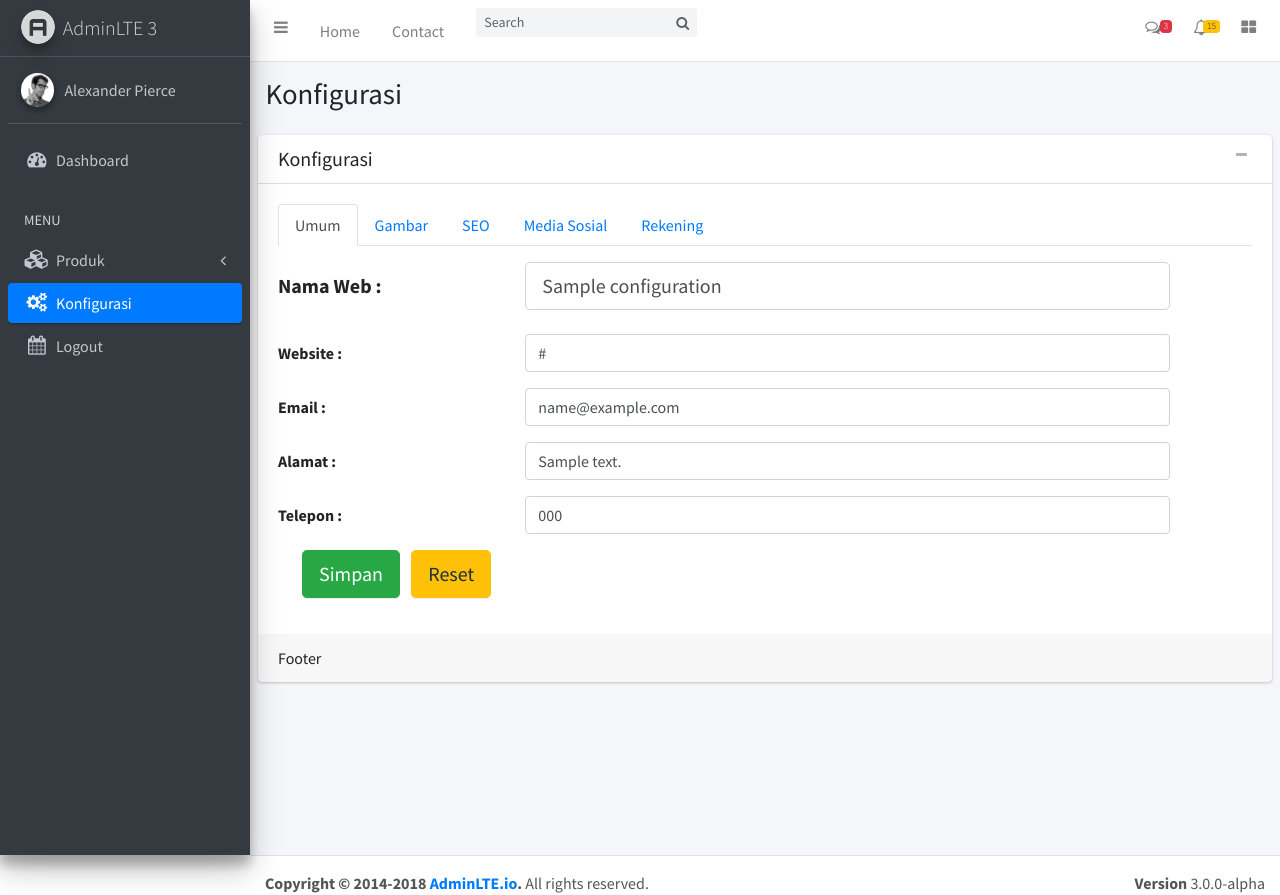
After one commit to raliefrenha2/laravel-online-shop, a Laravel app: page /admin/configuration in a window 1280 px wide. The commit adds this page. Shown: the top 895 px of the page. Run offline with Laravel 8, Linux system fonts and the light colour scheme; a user stored in the database is signed in; tables that the repository leaves empty hold one stand-in row (values such as "Sample post"); some libraries are stand-ins or nearby versions.

Commit message:
add Admin/Configuration Feature

```diff
--- /dev/null
+++ b/app/Configuration.php
@@ -0,0 +1,10 @@
+<?php
+
+namespace App;
+
+use Illuminate\Database\Eloquent\Model;
+
+class Configuration extends Model
+{
+    protected $fillable = ['webname', 'website', 'email', 'address', 'telephone', 'logo', 'icon', 'tagline', 'keywords', 'metatext', 'description', 'facebook', 'instagram', 'twitter', 'payment_account'];
+}
--- /dev/null
+++ b/app/Http/Controllers/Admin/ConfigurationController.php
@@ -0,0 +1,47 @@
+<?php
+
+namespace App\Http\Controllers\Admin;
+
+use Illuminate\Http\Request;
+use App\Http\Requests\ConfigurationRequest;
+use App\Http\Controllers\Controller;
+use App\Http\Controllers\Traits\FileUploadTrait;
+use File;
+
+
+use App\Configuration;
+
+class ConfigurationController extends Controller
+{
+    use FileUploadTrait;
+    /**
+     * Show the form for editing the specified resource.
+     *
+     * @return Response
+     */
+    public function edit()
+    {
+    	$model = Configuration::find(1);
+    	return view('admin.pages.configurations.form', compact('model'));
+    }
+
+
+    public function update(ConfigurationRequest $request)
+    {
+        $model = Configuration::find(1);
+
+    	 if ($request->hasFile('logo')){
+            !empty($model->logo) ? File::delete(public_path('uploads/product/' . $model->logo)) : null;
+            !empty($model->logo) ? File::delete(public_path('uploads/thumb/' . $model->logo)) : null;
+        }
+
+        if ($request->hasFile('icon')){
+            !empty($model->icon) ? File::delete(public_path('uploads/product/' . $model->icon)) : null;
+            !empty($model->icon) ? File::delete(public_path('uploads/thumb/' . $model->icon)) : null;
+        }
+
+        $request = $this->saveFiles($request);
+        $model->update($request->all());
+        return redirect(route('configuration.edit'));
+    }
+}
--- a/app/Http/Controllers/Traits/FileUploadTrait.php
+++ b/app/Http/Controllers/Traits/FileUploadTrait.php
@@ -28,7 +28,8 @@ trait FileUploadTrait
             if ($request->hasFile($key)) {
                 if ($request->has($key . '_max_width') && $request->has($key . '_max_height')) {
                     // Check file width
-                    $filename = str_slug($request->name) . '-' . date("YmdHi") .'.jpg';
+                    $filename = isset($request->name) ? str_slug($request->name) . '-' . date("YmdHi") .'.jpg':
+                                            date("YmdHi").'-'. $request->file($key)->getClientOriginalName() ;
                     $file     = $request->file($key);
                     $image    = Image::make($file);
                     if (! file_exists($thumbPath)) {
@@ -63,7 +64,7 @@ trait FileUploadTrait
                     $image->save($uploadPath . '/' . $filename);
                     $finalRequest = new Request(array_merge($finalRequest->all(), [$key => $filename]));
                 } else {
-                    $filename = str_slug($request->name) . '-' . date("YmdHi") .'.jpg';
+                    $filename = isset($request->name) ? str_slug($request->name) : $request->file($key)->getClientOriginalName() . '-' . date("YmdHi") .'.jpg';
                     $request->file($key)->move($uploadPath, $filename);
                     $finalRequest = new Request(array_merge($finalRequest->all(), [$key => $filename]));
                 }
--- /dev/null
+++ b/resources/views/admin/pages/configurations/form.blade.php
@@ -0,0 +1,206 @@
+@extends('admin.layouts.app')
+
+@section('title', 'Konfigurasi')
+
+@section('card-title', 'Konfigurasi')
+
+@section('content')
+
+  {!! Form::model($model, [
+      'route' => 'configuration.update',
+      'method' => 'PUT',
+      'files' => true,
+      'class' => 'form-horizontal'
+
+  ])!!}
+
+     <ul class="nav nav-tabs" id="myTab" role="tablist">
+      <li class="nav-item">
+        <a class="nav-link active" id="general-tab" data-toggle="tab" href="#general" role="tab" aria-controls="general" aria-selected="true">Umum</a>
+      </li>
+      <li class="nav-item">
+        <a class="nav-link" id="image-tab" data-toggle="tab" href="#image" role="tab" aria-controls="image" aria-selected="false">Gambar</a>
+      </li>
+      <li class="nav-item">
+        <a class="nav-link" id="seo-tab" data-toggle="tab" href="#seo" role="tab" aria-controls="seo" aria-selected="false">SEO</a>
+      </li>
+      <li class="nav-item">
+        <a class="nav-link" id="social-media-tab" data-toggle="tab" href="#social-media" role="tab" aria-controls="social-media" aria-selected="false">Media Sosial</a>
+      </li>
+      <li class="nav-item">
+        <a class="nav-link" id="account-payment-tab" data-toggle="tab" href="#account-payment" role="tab" aria-controls="account-payment" aria-selected="false">Rekening</a>
+      </li>
+    </ul>
+    <div class="tab-content" id="myTabContent">
+      <div class="tab-pane fade show active" id="general" role="tabpanel" aria-labelledby="general-tab">
+        <div class="form-group row mt-3">
+          {!! Form::label('webname', 'Nama Web : ', array('class' => 'col-md-3 col-form-label-lg')) !!}
+            <div class="col-md-8">
+               {!!Form::text('webname', null, ['class' => 'form-control form-control-lg'. ( $errors->has('webname') ? ' is-invalid' : '' ), 'id' => 'webname']) !!}
+               {!! $errors->has('webname') ? '<div class="invalid-feedback">'.$errors->first('webname').'</div>':'' !!}
+            </div>
+          </div>
+
+          <div class="form-group row">
+            {!! Form::label('website', 'Website : ', array('class' => 'col-md-3 col-form-label')) !!}
+            <div class="col-md-8">
+              {!!Form::text('website', null, ['class' => 'form-control'. ( $errors->has('website') ? ' is-invalid' : '' ), 'id' => 'website']) !!}
+              {!! $errors->has('website') ? '<div class="invalid-feedback">'.$errors->first('website').'</div>':'' !!}
+            </div>
+          </div>
+
+          <div class="form-group row">
+            {!! Form::label('email', 'Email : ', array('class' => 'col-md-3 col-form-label')) !!}
+            <div class="col-md-8">
+              {!!Form::email('email', null, ['class' => 'form-control'. ( $errors->has('email') ? ' is-invalid' : '' ), 'id' => 'email']) !!}
+              {!! $errors->has('email') ? '<div class="invalid-feedback">'.$errors->first('email').'</div>':'' !!}
+            </div>
+          </div>
+
+          <div class="form-group row">
+            {!! Form::label('address', 'Alamat : ', array('class' => 'col-md-3 col-form-label')) !!}
+            <div class="col-md-8">
+              {!!Form::text('address', null, ['class' => 'form-control'. ( $errors->has('address') ? ' is-invalid' : '' ), 'id' => 'address']) !!}
+              {!! $errors->has('address') ? '<div class="invalid-feedback">'.$errors->first('address').'</div>':'' !!}
+            </div>
+          </div>
+
+        <div class="form-group row">
+          {!! Form::label('telephone', 'Telepon : ', array('class' => 'col-md-3 col-form-label')) !!}
+          <div class="col-md-8">
+            {!!Form::text('telephone', null, ['class' => 'form-control'. ( $errors->has('telephone') ? ' is-invalid' : '' ), 'id' => 'telephone']) !!}
+            {!! $errors->has('telephone') ? '<div class="invalid-feedback">'.$errors->first('telephone').'</div>':'' !!}
+          </div>
+        </div>
+
+      </div>
+      <div class="tab-pane fade" id="image" role="tabpanel" aria-labelledby="image-tab">
+
+        <div class="form-group row mt-3">
+          {!! Form::label('logo', 'Logo Web : ', array('class' => 'col-md-3 col-form-label')) !!}
+          <div class="col-md-8">
+            {!!Form::file('logo', ['class' => 'form-control-file']) !!}
+            {!! Form::hidden('logo_max_size', 5) !!}
+            {!! Form::hidden('logo_max_width', 2048) !!}
+            {!! Form::hidden('logo_max_height', 2048) !!}
+            {!! $errors->has('logo') ? '<div class="invalid-feedback">'.$errors->first('logo').'</div>':'' !!}
+          </div>
+        </div>
+
+        <div class="form-group row">
+          {!! Form::label('icon', 'Icon Web : ', array('class' => 'col-md-3 col-form-label')) !!}
+          <div class="col-md-8">
+            {!!Form::file('icon', ['class' => 'form-control-file mt-3']) !!}
+            {!! Form::hidden('icon_max_size', 5) !!}
+            {!! Form::hidden('icon_max_width', 2048) !!}
+            {!! Form::hidden('icon_max_height', 2048) !!}
+            {!! $errors->has('icon') ? '<div class="invalid-feedback">'.$errors->first('icon').'</div>':'' !!}
+          </div>
+        </div>
+
+
+      </div>
+      <div class="tab-pane fade" id="seo" role="tabpanel" aria-labelledby="seo-tab">
+        <div class="form-group row mt-3">
+          {!! Form::label('tagline', 'Tagline/Motto : ', array('class' => 'col-md-3 col-form-label')) !!}
+          <div class="col-md-8">
+            {!!Form::text('tagline', null, ['class' => 'form-control'. ( $errors->has('tagline') ? ' is-invalid' : '' ), 'id' => 'tagline']) !!}
+            {!! $errors->has('tagline') ? '<div class="invalid-feedback">'.$errors->first('tagline').'</div>':'' !!}
+          </div>
+        </div>
+        <div class="form-group row">
+          {!! Form::label('keywords', 'Keywords : ', array('class' => 'col-md-3 col-form-label')) !!}
+          <div class="col-md-8">
+            {!!Form::textarea('keywords', null, ['class' => 'form-control'. ( $errors->has('keywords') ? ' is-invalid' : '' ), 'id' => 'keywords', 'rows' => 3]) !!}
+             {!! $errors->has('keywords') ? '<div class="invalid-feedback">'.$errors->first('keywords').'</div>':'' !!}
+          </div>
+        </div>
+
+        <div class="form-group row">
+          {!! Form::label('metatext', 'Metatext : ', array('class' => 'col-md-3 col-form-label')) !!}
+          <div class="col-md-8">
+            {!!Form::textarea('metatext', null, ['class' => 'form-control'. ( $errors->has('metatext') ? ' is-invalid' : '' ), 'id' => 'metatext', 'rows' => 3]) !!}
+             {!! $errors->has('metatext') ? '<div class="invalid-feedback">'.$errors->first('metatext').'</div>':'' !!}
+          </div>
+        </div>
+
+        <div class="form-group row">
+          {!! Form::label('description', 'Keterangan : ', array('class' => 'col-md-3 col-form-label')) !!}
+          <div class="col-md-8">
+            {!!Form::textarea('description', null, ['class' => 'form-control'. ( $errors->has('description') ? ' is-invalid' : '' ), 'id' => 'description', 'rows' => 3]) !!}
+             {!! $errors->has('description') ? '<div class="invalid-feedback">'.$errors->first('description').'</div>':'' !!}
+          </div>
+        </div>
+
+      </div>
+      <div class="tab-pane fade" id="social-media" role="tabpanel" aria-labelledby="social-media-tab">
+
+        <div class="form-group row mt-3">
+          {!! Form::label('facebook', 'Facebook : ', array('class' => 'col-md-3 col-form-label')) !!}
+          <div class="col-md-8">
+            {!!Form::text('facebook', null, ['class' => 'form-control'. ( $errors->has('facebook') ? ' is-invalid' : '' ), 'id' => 'facebook']) !!}
+            {!! $errors->has('facebook') ? '<div class="invalid-feedback">'.$errors->first('facebook').'</div>':'' !!}
+          </div>
+        </div>
+
+        <div class="form-group row">
+          {!! Form::label('instagram', 'Instagram : ', array('class' => 'col-md-3 col-form-label')) !!}
+          <div class="col-md-8">
+            {!!Form::text('instagram', null, ['class' => 'form-control'. ( $errors->has('instagram') ? ' is-invalid' : '' ), 'id' => 'instagram']) !!}
+            {!! $errors->has('instagram') ? '<div class="invalid-feedback">'.$errors->first('instagram').'</div>':'' !!}
+          </div>
+        </div>
+
+        <div class="form-group row">
+          {!! Form::label('twitter', 'Twitter : ', array('class' => 'col-md-3 col-form-label')) !!}
+          <div class="col-md-8">
+            {!!Form::text('twitter', null, ['class' => 'form-control'. ( $errors->has('twitter') ? ' is-invalid' : '' ), 'id' => 'twitter']) !!}
+            {!! $errors->has('twitter') ? '<div class="invalid-feedback">'.$errors->first('twitter').'</div>':'' !!}
+          </div>
+        </div>
+
+      </div>
+
+      <div class="tab-pane fade" id="account-payment" role="tabpanel" aria-labelledby="account-payment-tab">
+        <div class="form-group row mt-3">
+          {!! Form::label('payment_account', 'Rekening Pembayaran : ', array('class' => 'col-md-3 col-form-label')) !!}
+          <div class="col-md-8">
+            {!!Form::text('payment_account', null, ['class' => 'form-control'. ( $errors->has('payment_account') ? ' is-invalid' : '' ), 'id' => 'payment_account']) !!}
+            {!! $errors->has('payment_account') ? '<div class="invalid-feedback">'.$errors->first('payment_account').'</div>':'' !!}
+          </div>
+        </div>
+
+      </div>
+
+      <div class="form-group row">
+        <div class="col-md-8">
+
+          {!! Form::button('Simpan', array('class' => 'btn btn-success btn-lg mr-2 ml-4', 'type' => 'submit')); !!}
+          {!! Form::button('Reset', array('class' => 'btn btn-warning btn-lg mr-2', 'type' => 'reset')); !!}
+        </div>
+      </div>
+    </div>
+
+
+  {!! Form::close() !!}
+
+@endsection
+
+@include('admin.layouts._modal')
+
+@push('styles')
+  <!-- Sweet Alert -->
+  <link rel="stylesheet" href=" {{ asset('vendor/sweetalert2') }}/sweetalert2.min.css">
+  <!-- Select2 -->
+  <link rel="stylesheet" href=" {{ asset('vendor/adminlte') }}/plugins/select2/select2.min.css">
+
+@endpush
+
+@push('scripts')
+    <script src="{{ asset('vendor/sweetalert2') }}/sweetalert2.all.min.js"></script>
+    <script src="{{ asset('vendor/adminlte') }}/plugins/select2/select2.min.js"></script>
+    <script>
+
+      $('.select2').select2();
+    </script>
+@endpush
--- a/resources/views/admin/parts/sidebar.blade.php
+++ b/resources/views/admin/parts/sidebar.blade.php
@@ -26,22 +26,14 @@
           <!-- Add icons to the links using the .nav-icon class
                with font-awesome or any other icon font library -->
           <li class="nav-item">
-            <a href="{{ route('dashboard.index')}}" class="nav-link">
+            <a href="{{ route('dashboard.index')}}" class="nav-link  {{ request()->routeIs('dashboard.index') ? 'active':'' }}">
               <i class="nav-icon fa fa-dashboard"></i>
               <p>
                 Dashboard
               </p>
             </a>
           </li>
-          <li class="nav-header">EXAMPLES</li>
-          <li class="nav-item">
-            <a href="../calendar.html" class="nav-link">
-              <i class="nav-icon fa fa-calendar"></i>
-              <p>
-                Calendar
-              </p>
-            </a>
-          </li>
+          <li class="nav-header">MENU</li>
           <li class="nav-item has-treeview {{ request()->routeIs(['product.*', 'category.*', 'tag.*']) ? 'menu-open':'' }}">
             <a href="#" class="nav-link {{ request()->routeIs(['product.*', 'category.*', 'tag.*']) ? 'active':'' }}">
               <i class="fa fa-cubes nav-icon"></i>
@@ -72,6 +64,14 @@
             </ul>
           </li>
           <li class="nav-item">
+            <a href="{{ route('configuration.edit')}}" class="nav-link {{ request()->routeIs('configuration.edit') ? 'active':'' }}">
+              <i class="nav-icon fa fa-cogs"></i>
+              <p>
+                Konfigurasi
+              </p>
+            </a>
+          </li>
+          <li class="nav-item">
             <a href="{{ route('logout') }}" class="nav-link"
             onclick="event.preventDefault();
                            document.getElementById('logout-form').submit();">
--- a/routes/web.php
+++ b/routes/web.php
@@ -57,7 +57,12 @@ Route::group(['middleware' => 'auth'], function(){
 			Route::get('product/{model}/images', 'Admin\ProductController@images')->name('images');
 			Route::delete('product/images/{image}', 'Admin\ProductController@imageDestroy')->name('image.destroy');
 		});
+
+		Route::get('configuration', 'Admin\ConfigurationController@edit')->name('configuration.edit');
+		Route::put('configuration', 'Admin\ConfigurationController@update')->name('configuration.update');
 	});
+
+
 
 	Route::get('table/category', 'Admin\CategoryController@dataTable')->name('table.category');
 	Route::get('table/tag', 'Admin\TagController@dataTable')->name('table.tag');
```
Also changed, not shown: app/Http/Requests/ConfigurationRequest.php (added, +34 -0 lines), resources/views/admin/pages/products/index.blade.php (+0 -9 lines).
